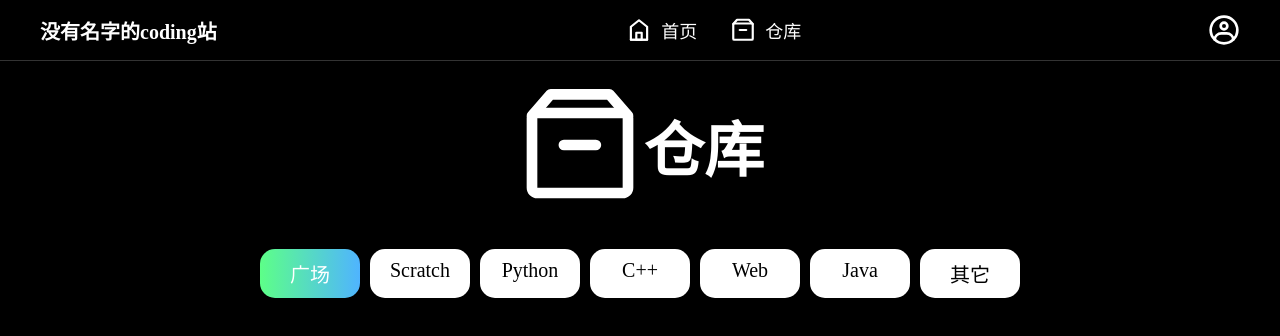
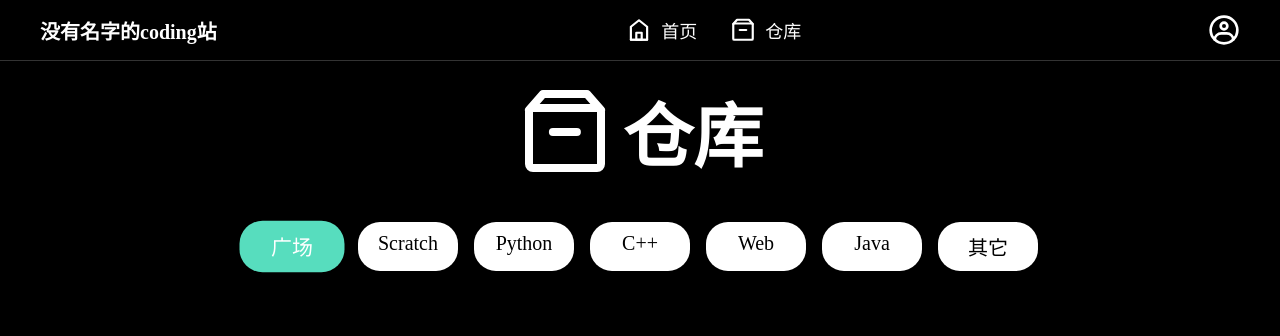
Before and after one commit to liuyukai324/WeCodingSite, a Vue app: page /code in a window 1280 px wide. Shown: the top 336 px of the page. Built offline with nearby package versions, Linux system fonts and the light colour scheme; the HTML template or start-up script is replaced by a standard one.

Commit message:
修改仓库页面

```diff
--- a/src/App.vue
+++ b/src/App.vue
@@ -141,7 +141,7 @@ body {
 
 .topbar .nav ul li:hover a,
 .topbar .nav ul li:hover svg {
-  color: #32aab7;
+  color: rgb(87, 221, 190);
 }
 
 .topbar .user {
--- a/src/pages/Code.vue
+++ b/src/pages/Code.vue
@@ -1,7 +1,7 @@
 <template>
   <header>
     <div class="container">
-      <svg width="128" height="128" viewBox="0 0 48 48" fill="none" xmlns="http://www.w3.org/2000/svg">
+      <svg width="96" height="96" viewBox="0 0 48 48" fill="none" xmlns="http://www.w3.org/2000/svg">
         <rect x="6" y="12" width="36" height="30" rx="2" fill="none" stroke="currentColor" stroke-width="4"
               stroke-linejoin="round"/>
         <path d="M17.9497 24.0083L29.9497 24.0083" stroke="currentColor" stroke-width="4" stroke-linecap="round"
@@ -15,20 +15,28 @@
   <div class="projects-nav">
     <div class="container">
       <ul>
-        <li class="clicked">广场</li>
-        <li>Scratch</li>
-        <li>Python</li>
-        <li>C++</li>
-        <li>Web</li>
-        <li>Java</li>
-        <li>其它</li>
+        <li :class="clicked(1)" @click="click = 1">广场</li>
+        <li :class="clicked(2)" @click="click = 2">Scratch</li>
+        <li :class="clicked(3)" @click="click = 3">Python</li>
+        <li :class="clicked(4)" @click="click = 4">C++</li>
+        <li :class="clicked(5)" @click="click = 5">Web</li>
+        <li :class="clicked(6)" @click="click = 6">Java</li>
+        <li :class="clicked(7)" @click="click = 7">其它</li>
       </ul>
     </div>
   </div>
 </template>
 
 <script setup lang="ts">
-
+import {ref} from "vue"
+let click = ref(1);
+function clicked(n:number) {
+  if (click.value === n) {
+    return "clicked"
+  } else {
+    return
+  }
+}
 </script>
 
 <style scoped>
@@ -42,8 +50,10 @@ header .container {
 }
 
 header .container span {
-  font-size: 60px;
+  margin-left: 10px;
+  font-size: 70px;
   font-weight: 600;
+  cursor: default;
 }
 
 /* 筛选栏 */
@@ -63,27 +73,30 @@ header .container span {
 
 .projects-nav ul li {
   display: flex;
+  font-weight: 500;
   font-size: 20px;
   width: 100px;
   padding: 10px;
   background-color: white;
-  margin: 10px 5px;
+  margin: 10px 8px;
   cursor: pointer;
   justify-content: center;
-  border-radius: 15px;
+  border-radius: 22px;
+  transition: all 0.3s ease;
+}
+
+.projects-nav ul li:first-child {
+  margin-left: 16px;
+}
+
+.projects-nav ul li:last-child {
+  margin-right: 16px;
 }
 
 .projects-nav ul li:hover, .projects-nav ul li.clicked {
-  background-image: linear-gradient(to right, #5dff88, #4fb4ff);
+  background-color: rgb(87, 221, 190);
   color: white;
-}
-
-.projects-nav ul li:first-child {
-  margin-left: 10px;
-}
-
-.projects-nav ul li:last-child {
-  margin-right: 10px;
+  transform: scale(1.05);
 }
 
 </style>
--- a/src/router/index.ts
+++ b/src/router/index.ts
@@ -8,9 +8,8 @@ const router = createRouter({
     history: createWebHistory(),
     routes: [
         {
-            name: "home",
-            path: "",
-            component: Home,
+            path: "/",
+            redirect: "/home"
         },
         {
             name: "home",
```
